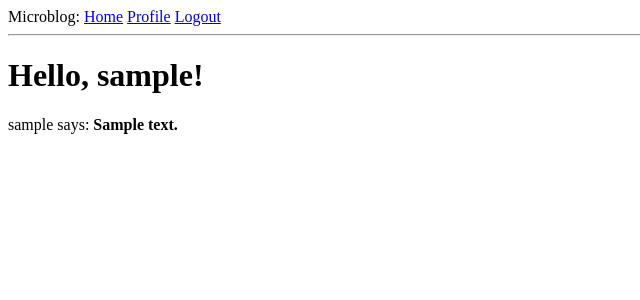
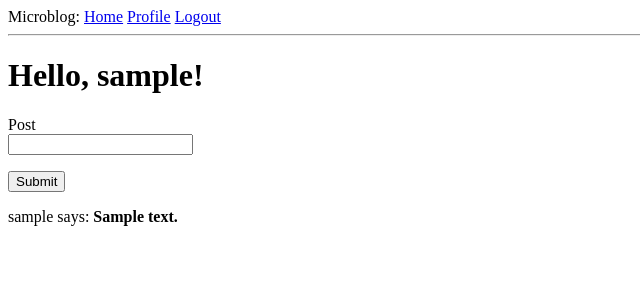
Before and after one commit to FahyT/microblog, a Flask app: template app/templates/index.html in a window 1280 px wide. Shown: the top 300 px of the page, without its empty margins (0-640 px from the left). Run offline with Flask 2, Linux system fonts and the light colour scheme; a user stored in the database is signed in; tables that the repository leaves empty hold one stand-in row (values such as "Sample post"); the template is opened without the code that fills it: values that come from a table or form of the project are taken from there, most other values are stand-ins (such as "Sample title", 1, 10 or a date in 2020); form fields are guessed from the names that the template uses.

Commit message:
Added 'posts' form.

```diff
--- a/app/forms.py
+++ b/app/forms.py
@@ -45,3 +45,9 @@ class EditProfileForm(FlaskForm):
             user = User.query.filter_by(username=self.username.data).first()
             if user is not None:
                 raise ValidationError('Please use a different username.')
+
+
+class PostForm(FlaskForm):
+    post = TextAreaField('Say something', validators=[
+        DataRequired(), Length(min=1, max=140)])
+    submit = SubmitField('Submit')
--- a/app/templates/index.html
+++ b/app/templates/index.html
@@ -3,8 +3,19 @@
 {% block content %}
 
     <h1> Hello, {{ current_user.username }}!</h1>
+    <form action="" method="post">
+        {{ form.hidden_tag() }}
+        <p>
+            {{ form.post.label }}<br>
+            {{ form.post(cols=32, rows=4) }}<br>
+            {% for error in form.post.errors %}
+            <span style="color: red;">[{{ error }}]</span>
+            {% endfor %}
+        </p>
+        <p>{{ form.submit() }}</p>
+    </form>
     {% for post in posts %}
-    <div><p> {{ post.author.username }} says: <b>{{ post.body }}</b></p></div>
+    <p> {{ post.author.username }} says: <b>{{ post.body }}</b></p>
     {% endfor %}
 
 {% endblock %}
```
